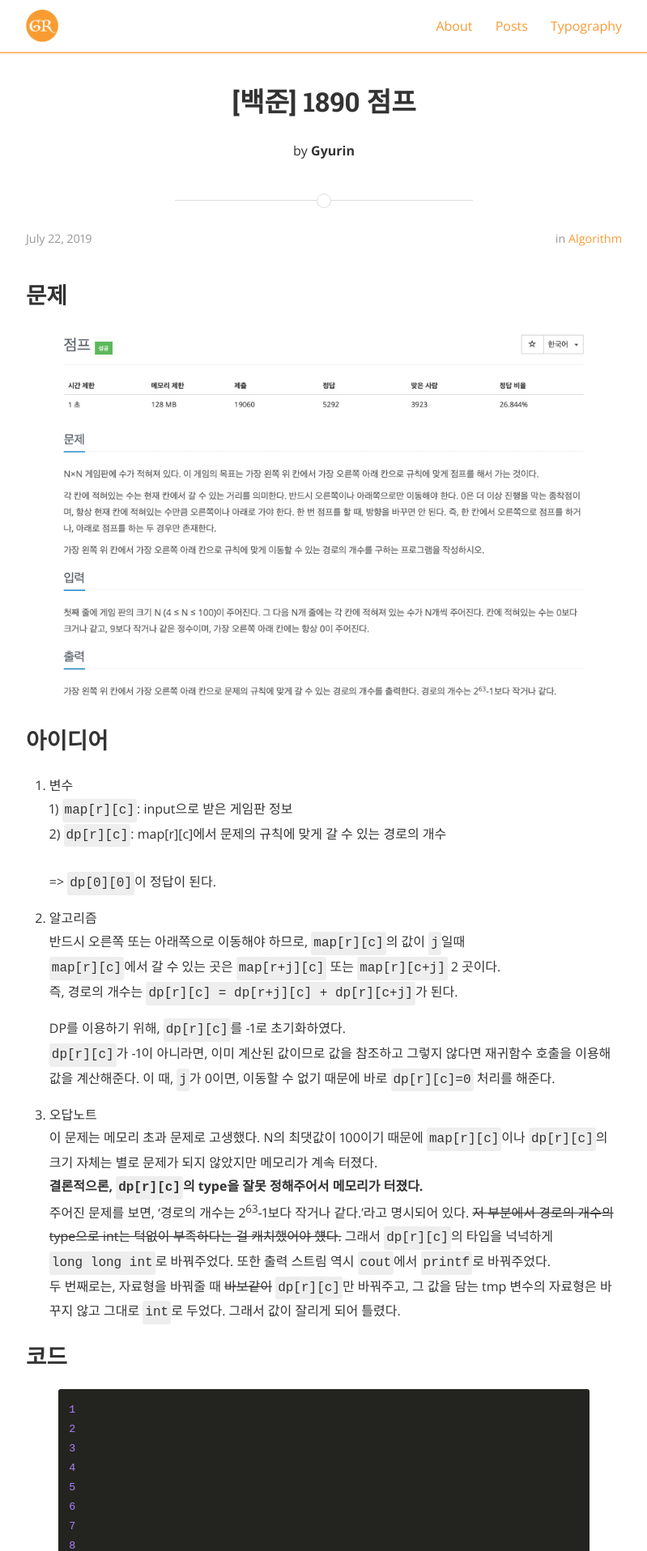
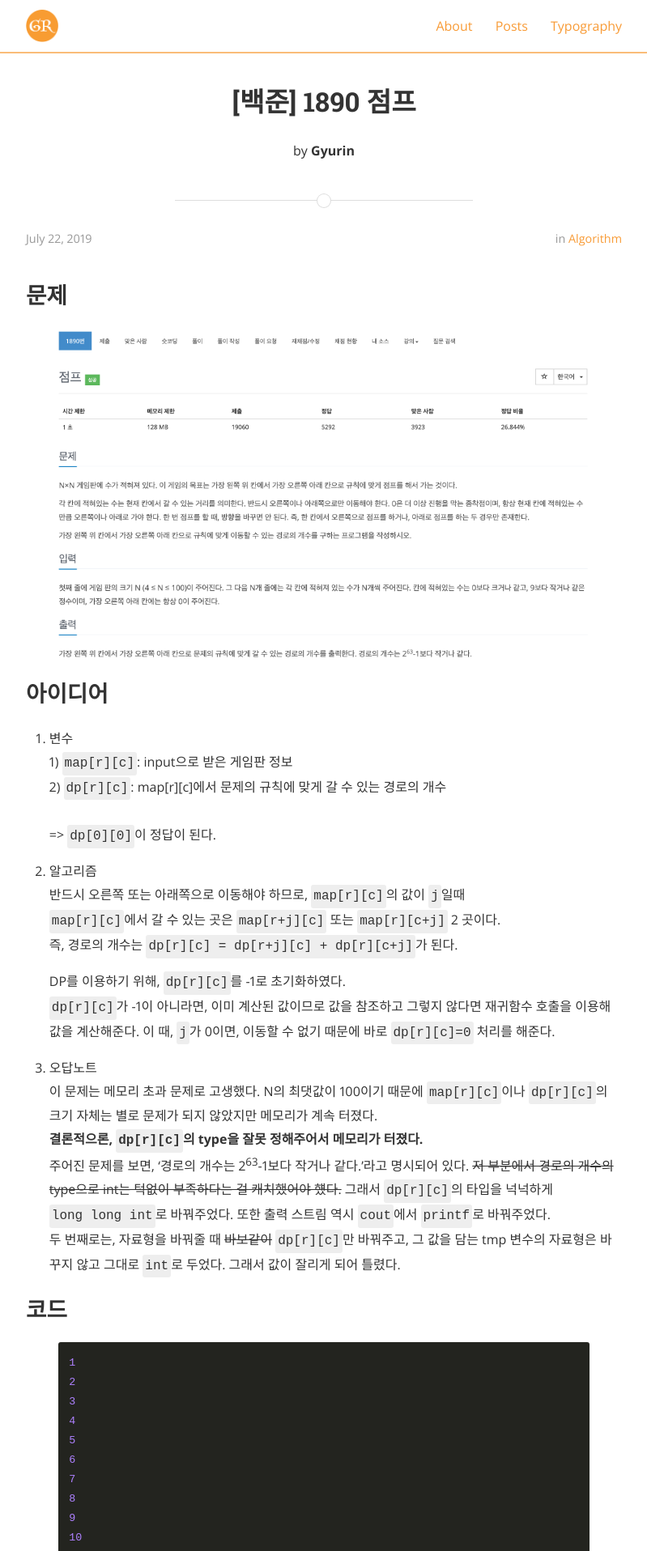
Before and after one commit to gyurinida/gyurinida.github.io, a Jekyll site: the page built from _posts/2019-07-22-백준-1890.markdown, in a window 1280 px wide. Shown: the top 1916 px of the page at 81% size, without its empty margins (240-1039 px from the left). Built offline with Jekyll 4.4.1, drawn with Linux system fonts in a browser that asks for light colours; nearby versions of some CDN libraries.

Commit message:
이미지 not found 문제

```diff
--- a/_posts/2019-07-22-백준-1890.markdown
+++ b/_posts/2019-07-22-백준-1890.markdown
@@ -8,7 +8,7 @@ tags: DP 백준
 
 ## 문제
 <a href="https://www.acmicpc.net/problem/1890" target="blank">
-  <img src="/assets/images/algorithm/백준_1890_문제.png" title="[백준] 1890 점프">
+  <img src="{{ site.baseurl }}/assets/algorithm/백준_1890_문제.png" title="[백준] 1890 점프">
 </a>
 
 ## 아이디어
@@ -30,12 +30,6 @@ tags: DP 백준
     <b>결론적으론, `dp[r][c]`의 type을 잘못 정해주어서 메모리가 터졌다.</b><br>
     주어진 문제를 보면, '경로의 개수는 2<sup>63</sup>-1보다 작거나 같다.'라고 명시되어 있다. ~~저 부분에서 경로의 개수의 type으로 int는 턱없이 부족하다는 걸 캐치했어야 헀다.~~ 그래서 `dp[r][c]`의 타입을 넉넉하게 `long long int`로 바꿔주었다. 또한 출력 스트림 역시 `cout`에서 `printf`로 바꿔주었다. <br>
     두 번째로는, 자료형을 바꿔줄 때 ~~바보같이~~ `dp[r][c]`만 바꿔주고, 그 값을 담는 tmp 변수의 자료형은 바꾸지 않고 그대로 `int`로 두었다. 그래서 값이 잘리게 되어 틀렸다.
-
-
-
-
-
-
 
 
 ## 코드
--- a/_posts/2019-07-22-백준-1912.markdown
+++ b/_posts/2019-07-22-백준-1912.markdown
@@ -8,7 +8,7 @@ tags: DP 백준
 
 ## 문제
 <a href="https://www.acmicpc.net/problem/1912" target="blank">
-  <img src="/assets/images/algorithm/백준_1912_문제.png" title="[백준] 1912 연속합">
+  <img src="{{ site.baseurl }}/assets/algorithm/백준_1912_문제.png" title="[백준] 1912 연속합">
 </a>
 
 ## 아이디어
```
Also changed, not shown: assets/algorithm/백준_1890_결과.png (added), assets/algorithm/백준_1890_문제.png (added), assets/algorithm/백준_1912_결과.png (added), assets/algorithm/백준_1912_문제.png (added), assets/images/algorithm/백준_1890_결과.png (deleted), assets/images/algorithm/백준_1890_문제.png (deleted), assets/images/algorithm/백준_1912_결과.png (deleted), assets/images/algorithm/백준_1912_문제.png (deleted).
